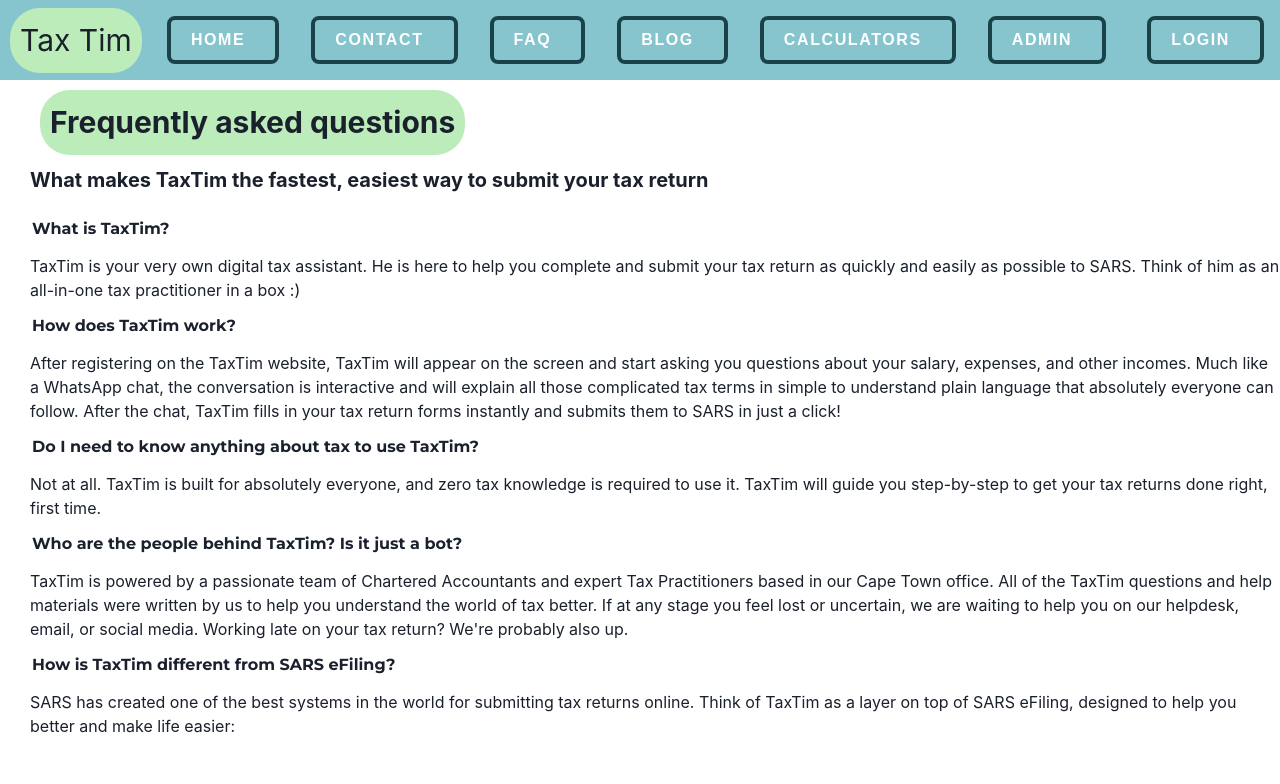
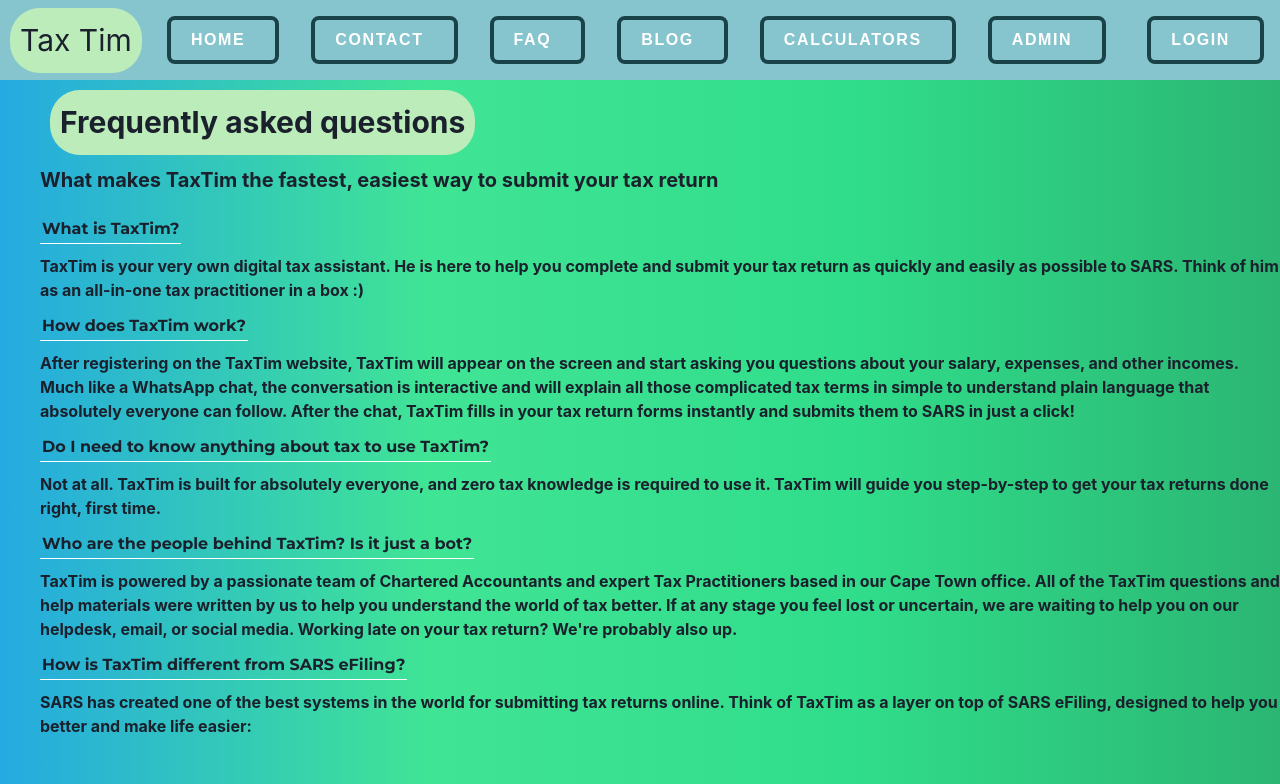
Before and after one commit to DeveshSuryawanshi/tart-clover-1298, a React (Create React App) app: page /faq in a window 1280 px wide. Shown: the top 784 px of the page. Built offline with nearby package versions, Linux system fonts and the light colour scheme.

Commit message:
Add some css to FAQ

```diff
--- a/src/pages/FAQ/Faq.tsx
+++ b/src/pages/FAQ/Faq.tsx
@@ -1,9 +1,7 @@
-import { Flex } from '@chakra-ui/react';
-import React from 'react';
 
 export const Faq = () => {
   return (
-    <div className='faq' style={{ display: 'flex', flexDirection: 'column', alignItems: 'flex-start', marginLeft: '30px', textAlign: 'left' }}>
+    <div className='faq' style={{ display: 'flex', flexDirection: 'column', alignItems: 'flex-start', paddingLeft: '40px', textAlign: 'left',backgroundImage:'linear-gradient(to right, #25aae1, #40e495, #30dd8a, #2bb673)' ,fontWeight:'700' }}>
       <h1 style={{ fontWeight: 'bold', marginBottom: '10px', marginTop: '10px' }}>Frequently asked questions</h1>
       <h2>What makes TaxTim the fastest, easiest way to submit your tax return</h2>
 
```
